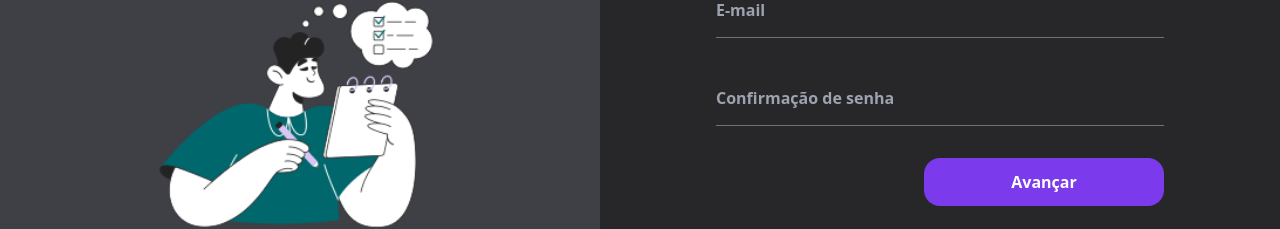
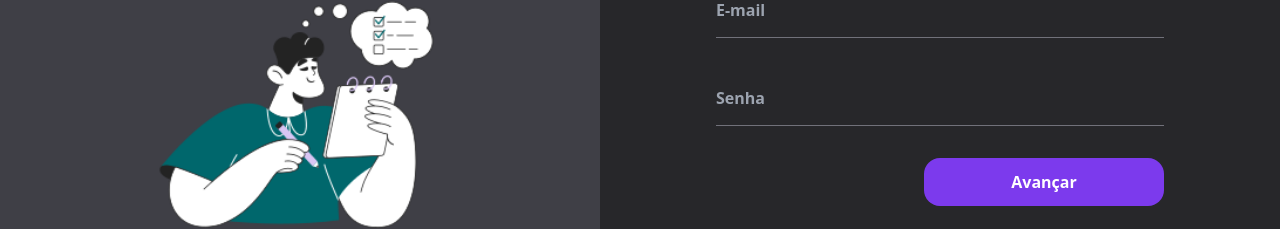
Before and after one commit to IgorSilvaZZ/academy-project, a React (Vite) app in the folder web/: page / in a window 1280 px wide. Shown: the part 394-623 px from the top of the page. Built offline with nearby package versions, Linux system fonts and the light colour scheme.

Commit message:
Adjustment context form

```diff
--- a/web/src/components/forms/register/StepFour.tsx
+++ b/web/src/components/forms/register/StepFour.tsx
@@ -1,7 +1,11 @@
 import * as Checkbox from "@radix-ui/react-checkbox";
 import { Check } from "phosphor-react";
 
+import { useRegister } from "../../../hooks/useRegister";
+
 export const StepFour = () => {
+  const { registerForm, handleStateForm } = useRegister();
+
   const daysOfWeek = [
     "Domingo",
     "Segunda-Feira",
@@ -22,6 +26,8 @@ export const StepFour = () => {
         <input
           type='time'
           className='h-14 w-full text-gray-300 font-semibold border-b border-b-zinc-500 bg-transparent outline-none hover:border-zinc-700'
+          value={registerForm?.openingTime}
+          onChange={(e) => handleStateForm("openingTime", e.target.value)}
         />
       </div>
 
@@ -33,6 +39,8 @@ export const StepFour = () => {
         <input
           type='time'
           className='h-14 w-full text-gray-300 font-semibold border-b border-b-zinc-500 bg-transparent outline-none hover:border-zinc-700'
+          value={registerForm?.closingTime}
+          onChange={(e) => handleStateForm("closingTime", e.target.value)}
         />
       </div>
 
--- a/web/src/components/forms/register/StepOne.tsx
+++ b/web/src/components/forms/register/StepOne.tsx
@@ -1,28 +1,40 @@
+import { useRegister } from "../../../hooks/useRegister";
+
 export const StepOne = () => {
+  const { registerForm, handleStateForm } = useRegister();
+
   return (
     <>
       <input
         type='text'
         className='h-14 w-full max-w-md text-gray-300 font-semibold border-b border-b-zinc-500 bg-transparent outline-none hover:border-zinc-700'
         placeholder='Nome da Academia'
+        value={registerForm?.name}
+        onChange={(e) => handleStateForm("name", e.target.value)}
       />
 
       <input
         type='text'
         className='h-14 w-full max-w-md text-gray-300 font-semibold border-b border-b-zinc-500 bg-transparent outline-none hover:border-zinc-700'
         placeholder='Telefone'
+        value={registerForm?.telephoneNumber}
+        onChange={(e) => handleStateForm("telephoneNumber", e.target.value)}
       />
 
       <input
         type='text'
         className='h-14 w-full max-w-md text-gray-300 font-semibold border-b border-b-zinc-500 bg-transparent outline-none hover:border-zinc-700'
         placeholder='E-mail'
+        value={registerForm?.email}
+        onChange={(e) => handleStateForm("email", e.target.value)}
       />
 
       <input
         type='password'
         className='h-14 w-full max-w-md text-gray-300 font-semibold border-b border-b-zinc-500 bg-transparent outline-none hover:border-zinc-700'
-        placeholder='Confirmação de senha'
+        placeholder='Senha'
+        value={registerForm?.password}
+        onChange={(e) => handleStateForm("password", e.target.value)}
       />
     </>
   );
--- a/web/src/components/forms/register/StepThree.tsx
+++ b/web/src/components/forms/register/StepThree.tsx
@@ -1,9 +1,15 @@
+import { useRegister } from "../../../hooks/useRegister";
+
 export const StepThree = () => {
+  const { registerForm, handleStateForm } = useRegister();
+
   return (
     <>
       <textarea
         className='h-24 w-full max-w-md text-gray-300 font-semibold border-b border-b-zinc-500 resize-none bg-transparent outline-none hover:border-zinc-700'
         placeholder='Deixe aqui uma breve descrição...'
+        value={registerForm?.description}
+        onChange={(e) => handleStateForm("description", e.target.value)}
       />
     </>
   );
--- a/web/src/components/forms/register/StepTwo.tsx
+++ b/web/src/components/forms/register/StepTwo.tsx
@@ -1,22 +1,32 @@
+import { useRegister } from "../../../hooks/useRegister";
+
 export const StepTwo = () => {
+  const { registerForm, handleStateForm } = useRegister();
+
   return (
     <>
       <input
         type='text'
         className='h-14 w-full max-w-md text-gray-300 font-semibold border-b border-b-zinc-500 bg-transparent outline-none hover:border-zinc-700'
         placeholder='Endereço completo'
+        value={registerForm?.address}
+        onChange={(e) => handleStateForm("address", e.target.value)}
       />
 
       <input
         type='text'
         className='h-14 w-full max-w-md text-gray-300 font-semibold border-b border-b-zinc-500 bg-transparent outline-none hover:border-zinc-700'
         placeholder='Cidade'
+        value={registerForm?.city}
+        onChange={(e) => handleStateForm("city", e.target.value)}
       />
 
       <input
         type='text'
         className='h-14 w-full max-w-md text-gray-300 font-semibold border-b border-b-zinc-500 bg-transparent outline-none hover:border-zinc-700'
         placeholder='Bairro'
+        value={registerForm?.neighborhood}
+        onChange={(e) => handleStateForm("neighborhood", e.target.value)}
       />
 
       <div className='flex gap-5 w-full max-w-md'>
@@ -24,12 +34,16 @@ export const StepTwo = () => {
           type='text'
           className='h-14 w-[220px] text-gray-300 font-semibold border-b border-b-zinc-500 bg-transparent outline-none hover:border-zinc-700'
           placeholder='Numero'
+          value={registerForm?.number}
+          onChange={(e) => handleStateForm("number", e.target.value)}
         />
 
         <input
           type='text'
           className='h-14 w-[220px] text-gray-300 font-semibold border-b border-b-zinc-500 bg-transparent outline-none hover:border-zinc-700'
           placeholder='Cep'
+          value={registerForm?.postalCode}
+          onChange={(e) => handleStateForm("postalCode", e.target.value)}
         />
       </div>
     </>
--- a/web/src/components/forms/register/index.tsx
+++ b/web/src/components/forms/register/index.tsx
@@ -2,36 +2,31 @@ import { StepOne } from "./StepOne";
 import { StepTwo } from "./StepTwo";
 import { StepFour } from "./StepFour";
 import { StepThree } from "./StepThree";
+
+import { useRegister } from "../../../hooks/useRegister";
 
 import stepImageOne from "../../../assets/first-step-image.png";
 import stepImageTwo from "../../../assets/step-two-register-image.png";
 import stepImageThree from "../../../assets/step-three-image.png";
 import stepImageFour from "../../../assets/step-four-register-image.png";
 
-interface RegisterFormProps {
-  textStep: string;
-  step: number;
-  backButton: boolean;
-  advanceStep: () => void;
-  backStep: () => void;
-  submitForm: () => void;
-}
+export const RegisterForm = () => {
+  const { step, advancedStep, backStep, submitForm } = useRegister();
 
-export const RegisterForm = ({
-  step,
-  textStep,
-  backButton,
-  backStep,
-  advanceStep,
-  submitForm,
-}: RegisterFormProps) => {
   const isLastStep = step === 4;
+
+  const stepsTexts = [
+    "Precisamos que você preencha os campos ao lado para começar!!",
+    "Queremos saber da onde você é! Coloque todas as informações ao lado da sua localização.",
+    "Queremos saber um pouquinho mais sobre você. Com poucas palavras deixe uma descrição da sua academia.",
+    "Para finalizar precisamos de informações de funcionamento da sua academia!",
+  ];
 
   return (
     <>
       <div className='w-[600px] h-full flex flex-col justify-around items-center bg-zinc-700 rounded-l-lg'>
         <span className='text-3xl text-white leading-tight font-semibold px-7 py-4'>
-          {textStep}
+          {stepsTexts[step - 1]}
         </span>
 
         {step === 1 && <img src={stepImageOne} className='w-[300px]' />}
@@ -53,7 +48,7 @@ export const RegisterForm = ({
         {step === 4 && <StepFour />}
 
         <div className='w-full max-w-md flex gap-4 items-center justify-end'>
-          {backButton && (
+          {step > 1 && (
             <button
               className='p-3 bg-violet-600 w-[240px] max-w-sm text-white font-semibold border-none rounded-2xl text-center transition-colors hover:bg-violet-800'
               onClick={backStep}
@@ -64,7 +59,7 @@ export const RegisterForm = ({
 
           <button
             className='p-3 bg-violet-600 w-[240px] text-white font-semibold border-none rounded-2xl text-center transition-colors hover:bg-violet-800'
-            onClick={isLastStep ? submitForm : advanceStep}
+            onClick={isLastStep ? submitForm : advancedStep}
           >
             {isLastStep ? "Finalizar" : "Avançar"}
           </button>
--- a/web/src/contexts/RegisterContext.tsx
+++ b/web/src/contexts/RegisterContext.tsx
@@ -15,14 +15,6 @@ interface IAcademy {
   number: string;
   openingTime: string;
   password: string;
-  plans?: [
-    {
-      planId: string;
-      name: string;
-      description: string;
-      value: number;
-    }
-  ];
   postalCode: string;
 }
 
@@ -33,8 +25,11 @@ interface RegisterContextProps {
 }
 
 export interface IRegisterContext {
+  step: number;
   registerForm?: IAcademy;
-  setRegisterFormState: (registerForm: PartialAcademyProps) => void;
+  advancedStep: () => void;
+  backStep: () => void;
+  handleStateForm: (name: string, value: number | string) => void;
   submitForm: () => void;
 }
 
@@ -42,20 +37,35 @@ export const RegisterContext = createContext({} as IRegisterContext);
 
 export const RegisterContextProvider = ({ children }: RegisterContextProps) => {
   const [registerForm, setRegisterForm] = useState<IAcademy>({} as IAcademy);
+  const [step, setStep] = useState(1);
+
+  function advancedStep() {
+    setStep((prevState) => prevState + 1);
+  }
+
+  function backStep() {
+    setStep((prevState) => prevState - 1);
+  }
 
   function submitForm() {
     console.log(registerForm);
   }
 
-  function setRegisterFormState(data: PartialAcademyProps) {
-    setRegisterForm(data as IAcademy);
+  function handleStateForm(name: string, value: number | string) {
+    setRegisterForm({
+      ...registerForm,
+      [name]: value,
+    });
   }
 
   return (
     <RegisterContext.Provider
       value={{
+        step: step,
         registerForm,
-        setRegisterFormState,
+        advancedStep: advancedStep,
+        backStep: backStep,
+        handleStateForm: handleStateForm,
         submitForm,
       }}
     >
--- a/web/src/pages/Register.tsx
+++ b/web/src/pages/Register.tsx
@@ -1,41 +1,14 @@
-import { useState } from "react";
-
 import { RegisterForm } from "../components/forms/register";
+import { RegisterContextProvider } from "../contexts/RegisterContext";
 
 export const Register = () => {
-  const [step, setStep] = useState(1);
-
-  function advancedStep() {
-    setStep((prevState) => prevState + 1);
-  }
-
-  function backStep() {
-    setStep((prevState) => prevState - 1);
-  }
-
-  function submitForm() {
-    console.log("Submit!");
-  }
-
-  const stepsTexts = [
-    "Precisamos que você preencha os campos ao lado para começar!!",
-    "Queremos saber da onde você é! Coloque todas as informações ao lado da sua localização.",
-    "Queremos saber um pouquinho mais sobre você. Com poucas palavras deixe uma descrição da sua academia.",
-    "Para finalizar precisamos de informações de funcionamento da sua academia!",
-  ];
-
   return (
-    <div className='w-screen h-screen flex items-center justify-center'>
-      <main className='w-full max-w-7xl h-full max-h-[650px] rounded-lg bg-zinc-800 flex'>
-        <RegisterForm
-          step={step}
-          textStep={stepsTexts[step - 1]}
-          backButton={step > 1}
-          advanceStep={advancedStep}
-          backStep={backStep}
-          submitForm={submitForm}
-        />
-      </main>
-    </div>
+    <RegisterContextProvider>
+      <div className='w-screen h-screen flex items-center justify-center'>
+        <main className='w-full max-w-7xl h-full max-h-[650px] rounded-lg bg-zinc-800 flex'>
+          <RegisterForm />
+        </main>
+      </div>
+    </RegisterContextProvider>
   );
 };
```
